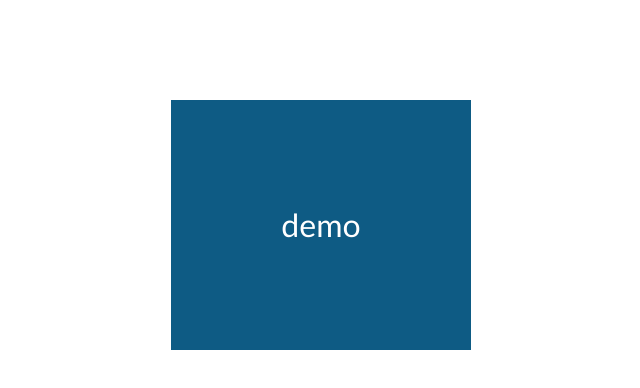
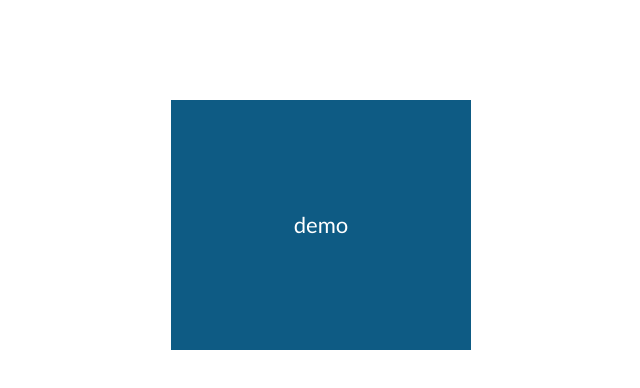
Before and after one commit to rasismeiro/touch, a plain HTML site: page demo.html in a window 1280 px wide. Shown: the full height of the page, 319-959 px from the left. Drawn offline with Linux system fonts and the light colour scheme.

Commit message:
Update demo.html

```diff
--- a/demo.html
+++ b/demo.html
@@ -21,7 +21,7 @@
         background-color: #0E5B84;
         text-align: center;
         color: #fff;
-        font-size: 32px;
+        font-size: 22px;
       }
     </style>
   </head>
```
